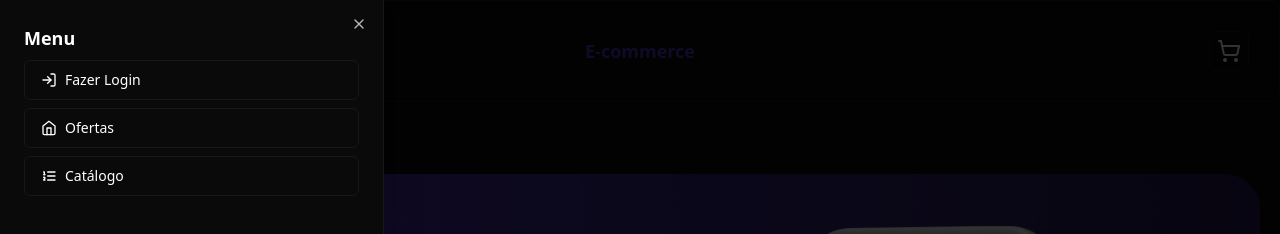
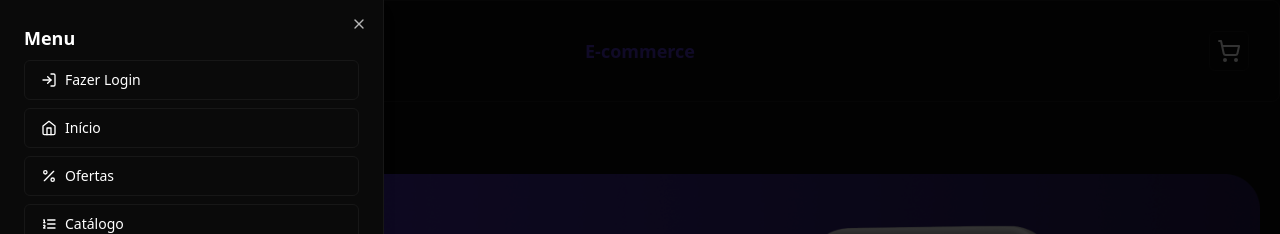
Before and after one commit to LUCIANOGFORTES02/E-commerce, a React (Vite) app in the folder front-end/: page / in a window 1280 px wide. Both pictures are taken after a click on the button 51 px from the left and 51 px from the top of the page. Shown: the top 234 px of the page. Built offline with nearby package versions, Linux system fonts and the light colour scheme; no server answers.

Commit message:
feat: add improvementes to the menu

```diff
--- a/front-end/src/components/ui/header.tsx
+++ b/front-end/src/components/ui/header.tsx
@@ -1,8 +1,8 @@
-import { HomeIcon, ListOrderedIcon, LogInIcon, LogOutIcon, MenuIcon, ShoppingCartIcon, UserIcon } from "lucide-react";
+import { HomeIcon, ListOrderedIcon, LogInIcon, LogOutIcon, MenuIcon, PercentIcon, ShoppingCartIcon, UserIcon } from "lucide-react";
 import { Button } from "./button";
 import { Card } from "./card";
-import { Sheet, SheetContent, SheetHeader, SheetTrigger } from "./sheet";
-import { useNavigate } from "react-router-dom";
+import { Sheet, SheetClose, SheetContent, SheetHeader, SheetTrigger } from "./sheet";
+import { Link, useNavigate } from "react-router-dom";
 import { useContext } from "react";
 import { AuthContext } from "@/auth/AuthContext";
 import { Avatar } from "./avatar";
@@ -65,10 +65,12 @@ export default function Header() {
 
                 <div className="mt-2 flex flex-col gap-2">
                    {!auth.user &&(
+                     <SheetClose asChild>
                     <Button onClick={handleLoginClick} variant="outline" className="w-full justify-start gap-2">
                         <LogInIcon size={16}/>
                         Fazer Login
                     </Button>
+                    </SheetClose>
                    ) }
 
                     {auth.user &&(
@@ -78,14 +80,29 @@ export default function Header() {
                     </Button>
                    ) }
 
+                    <SheetClose asChild>
+                    <Link to={'/'}>
+                    <Button variant="outline" className="w-full justify-start gap-2"
+                    >
+                        <HomeIcon size={16} />
+                        Início
+                    </Button>
+                    </Link>
+                    </SheetClose>
+
+                    <SheetClose asChild>
                     <Button  variant="outline" className="w-full justify-start gap-2">
-                        <HomeIcon size={16}/>
+                        <PercentIcon size={16}/>
                         Ofertas
                     </Button>
+                    </SheetClose>
+
+                    <SheetClose asChild>
                     <Button onClick={handleOfertasClick} variant="outline" className="w-full justify-start gap-2">
                         <ListOrderedIcon size={16}/>
                         Catálogo
                     </Button>
+                    </SheetClose>
 
                     {auth.user &&(
                     <Button variant="outline" className="w-full justify-start gap-2">
```
